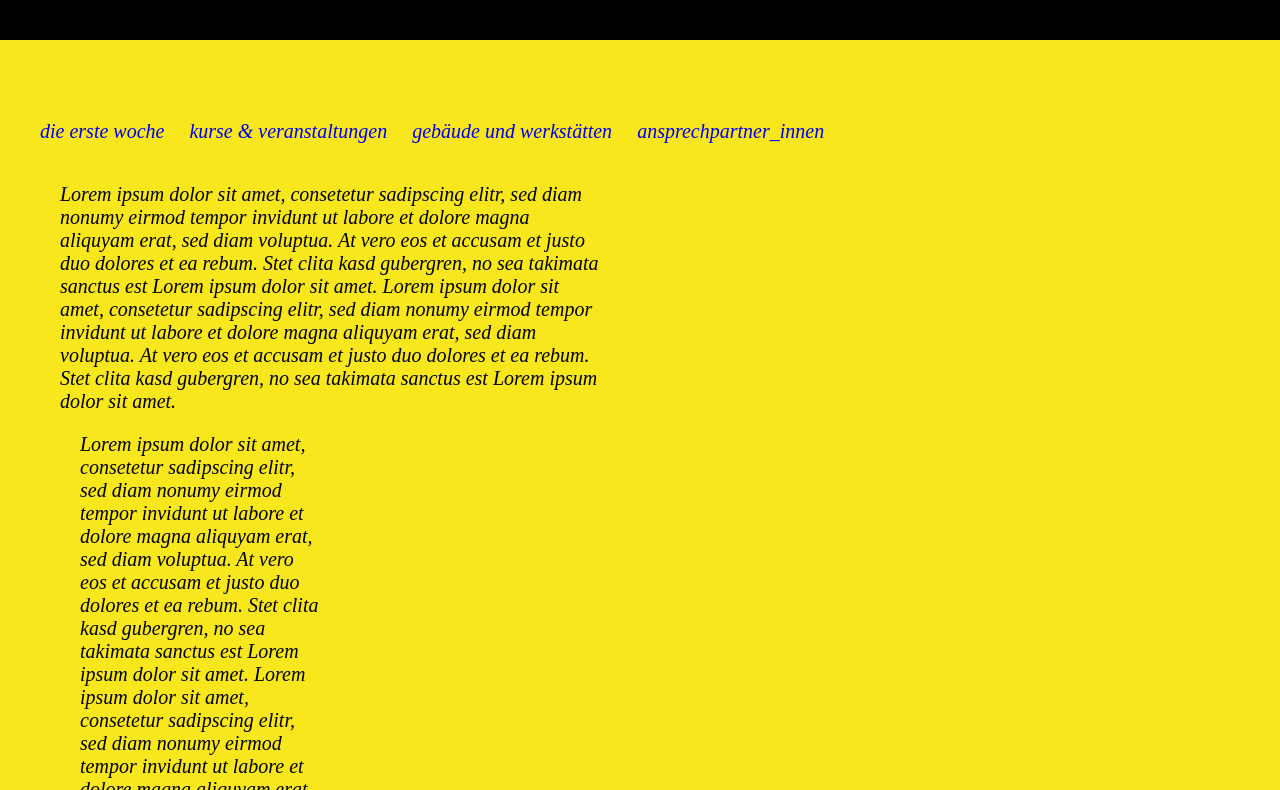
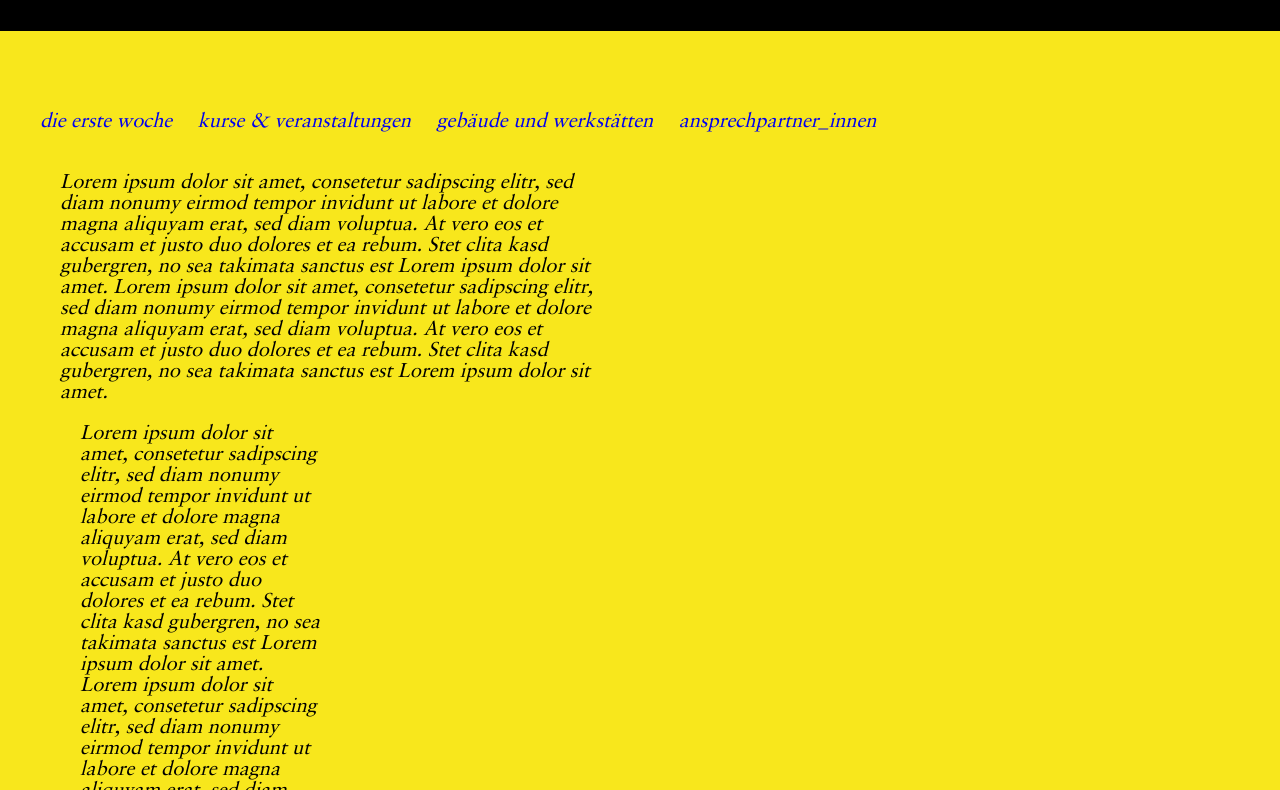
Before and after one commit to jelko/first-site, a plain HTML site: page index.html in a window 1280 px wide. Shown: the part 188-978 px from the top of the page. Drawn offline with Linux system fonts and the light colour scheme.

Commit message:
font fix

```diff
--- a/assets/css/style.css
+++ b/assets/css/style.css
@@ -1,4 +1,4 @@
-@include("../fonts/sabon/stylesheet.css");
+@import url("../fonts/sabon/stylesheet.css");
 
 body {
 	font-family: "sabonroman", serif;
```
